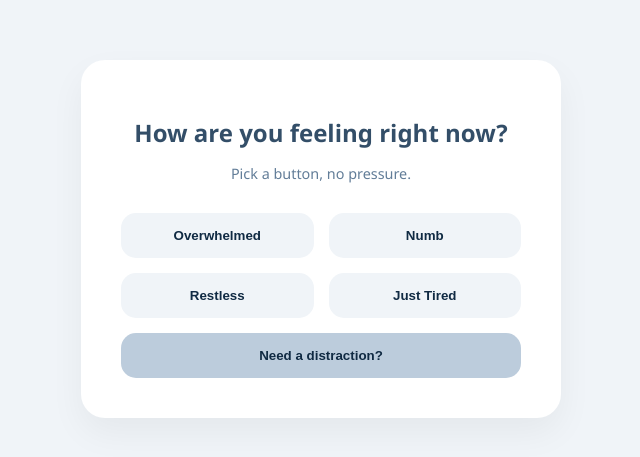
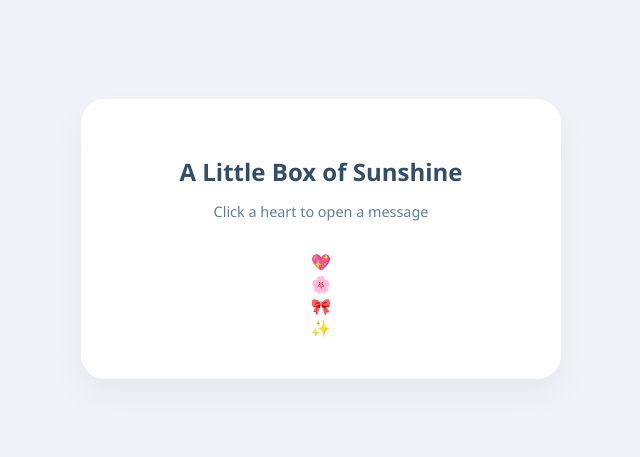
Before and after one commit to muhammadzoraiz706-beep/Project-S, a plain HTML site: page index.html in a window 1280 px wide. Shown: the part 161-618 px from the top of the page, without its empty margins (319-959 px from the left). Drawn offline with Linux system fonts and the light colour scheme.

Commit message:
Update index.html

```diff
--- a/index.html
+++ b/index.html
@@ -3,27 +3,28 @@
 <head>
     <meta charset="UTF-8">
     <meta name="viewport" content="width=device-width, initial-scale=1.0">
-    <title>A Little Something For You</title>
+    <title>For You ✨</title>
     <link rel="stylesheet" href="style.css">
 </head>
 <body>
+    <div class="hearts-bg" id="hearts-bg"></div>
+
     <div class="container">
-        <div id="home-screen">
-            <h1>How are you feeling right now?</h1>
-            <p class="subtitle">Pick a button, no pressure.</p>
-            <div class="button-grid">
-                <button onclick="getSupport('Overwhelmed')">Overwhelmed</button>
-                <button onclick="getSupport('Numb')">Numb</button>
-                <button onclick="getSupport('Restless')">Restless</button>
-                <button onclick="getSupport('Tired')">Just Tired</button>
-                <button onclick="getSupport('SelfCare')" class="special-btn">Need a distraction?</button>
-            </div>
+        <h1>A Little Box of Sunshine</h1>
+        <p class="subtitle">Click a heart to open a message</p>
+
+        <div class="gift-grid">
+            <div class="heart-item" onclick="openGift(0)">💖</div>
+            <div class="heart-item" onclick="openGift(1)">🌸</div>
+            <div class="heart-item" onclick="openGift(2)">🎀</div>
+            <div class="heart-item" onclick="openGift(3)">✨</div>
         </div>
 
-        <div id="display-area" class="hidden">
-            <h2 id="mood-title"></h2>
-            <p id="suggestion-text"></p>
-            <button class="back-btn" onclick="reset()">? Back</button>
+        <div id="message-modal" class="hidden">
+            <div class="modal-content">
+                <p id="gift-text"></p>
+                <button onclick="closeGift()">Close</button>
+            </div>
         </div>
     </div>
     <script src="script.js"></script>
```
